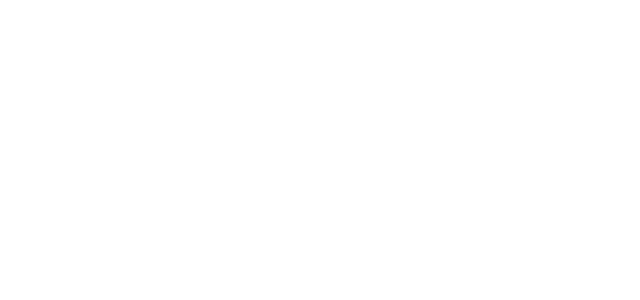
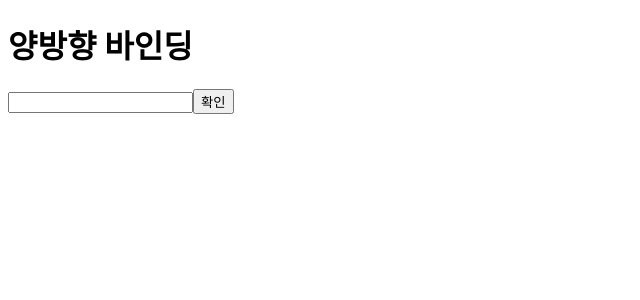
Before and after one commit to SianEl/Basic_vue, a Vue app: page / in a window 1280 px wide. Shown: the top 300 px of the page, without its empty margins (0-640 px from the left). Built offline with nearby package versions, Linux system fonts and the light colour scheme.

Commit message:
lint 적용

```diff
--- a/src/App.vue
+++ b/src/App.vue
@@ -1,11 +1,28 @@
 <template>
-  <div></div>
+  <div>
+    <div>
+      <h1>양방향 바인딩</h1>
+      <input type="text" v-model="inputValue" />
+      <button @click="valueCheck">확인</button>
+    </div>
+  </div>
 </template>
 
 <script>
+import { ref } from 'vue';
+
 export default {
   setup() {
-    return {};
+    const inputValue = ref('');
+
+    const valueCheck = () => {
+      console.log(inputValue.value);
+    };
+
+    return {
+      inputValue,
+      valueCheck,
+    };
   },
 };
 </script>
--- a/vite.config.js
+++ b/vite.config.js
@@ -1,14 +1,14 @@
-import { fileURLToPath, URL } from 'node:url'
+import { fileURLToPath, URL } from 'node:url';
 
-import { defineConfig } from 'vite'
-import vue from '@vitejs/plugin-vue'
+import { defineConfig } from 'vite';
+import vue from '@vitejs/plugin-vue';
 
 // https://vitejs.dev/config/
 export default defineConfig({
   plugins: [vue()],
   resolve: {
     alias: {
-      '@': fileURLToPath(new URL('./src', import.meta.url))
-    }
-  }
-})
+      '@': fileURLToPath(new URL('./src', import.meta.url)),
+    },
+  },
+});
```
